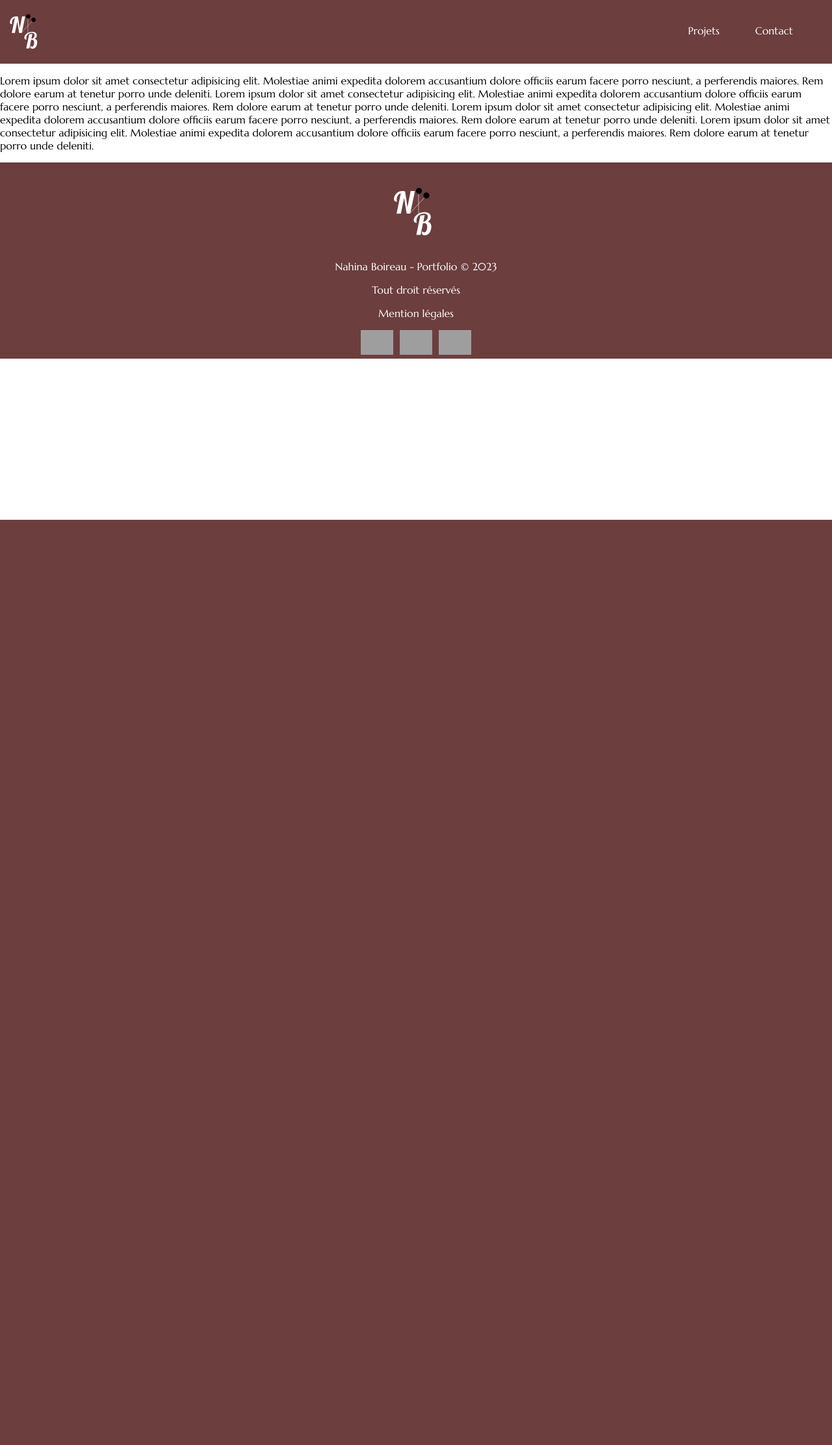
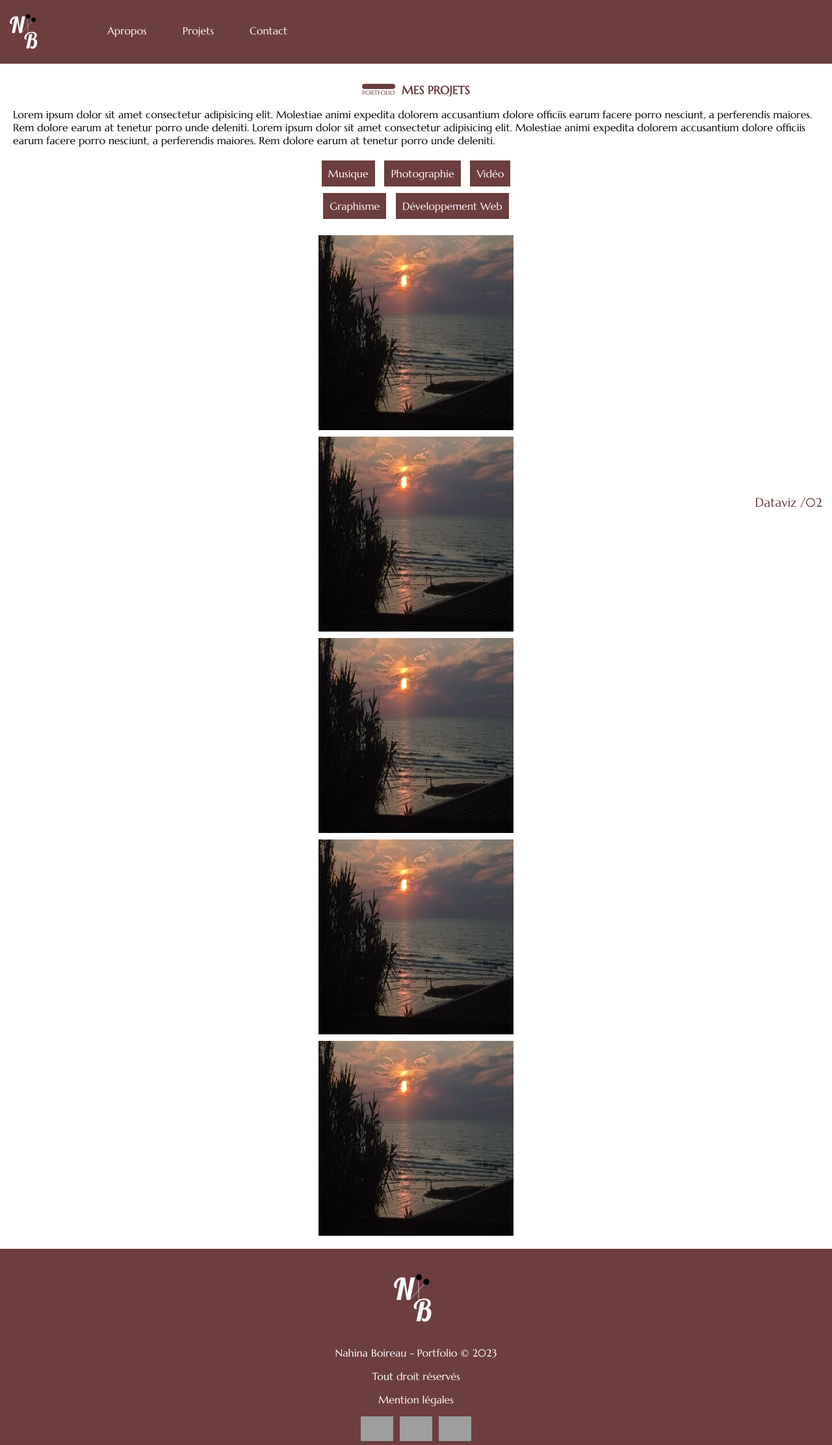
Before and after one commit to nahinaboireau/Portfolio, a PHP site: page /projet.html in a window 1280 px wide. Shown: the whole page at 65% size. Before the commit the page ends 800 px from the top, so only its background shows below. Run offline with PHP 8.4, Linux system fonts and the light colour scheme; grey boxes are pictures that could not be loaded.

Commit message:
:art:
finalisation page projet

```diff
--- a/contact.html
+++ b/contact.html
@@ -16,8 +16,10 @@
     <nav>
         <img src="./images/logo-NB.svg" alt="" class="logo">
         <div class="rubrique">
+            <a href="Apropos.html">Apropos</a>
             <a href="projet.html">Projets</a>
             <a href="contact.html">Contact</a>
+
         </div>
     </nav>
     <p>Lorem ipsum dolor sit amet consectetur adipisicing elit. Molestiae animi expedita dolorem accusantium dolore
--- a/index.html
+++ b/index.html
@@ -16,8 +16,10 @@
     <nav>
         <img src="./images/logo-NB.svg" alt="" class="logo">
         <div class="rubrique">
+            <a href="Apropos.html">Apropos</a>
             <a href="projet.html">Projets</a>
             <a href="contact.html">Contact</a>
+
         </div>
     </nav>
 
--- a/projet.css
+++ b/projet.css
@@ -11,16 +11,13 @@ body {
 }
 
 
-
-
-    /* ... (Styles pour les écrans de 320px) */
+/* nav */
 nav {
     background-color: #6C3E3E;
     display: flex;
     flex-direction: column;
 }
 
-    /* ... Autres styles pour les écrans de 320px */
 
 .logo {
     width: 20%;
@@ -47,6 +44,123 @@ body {
     text-decoration: none;
 }
 
+/* intro */
+
+div.boite-tout {
+    display: flex;
+    justify-content: center;
+    align-items: center;
+    margin-top:20px;
+
+
+
+}
+
+div.boite-petit {
+    display: flex;
+    flex-direction: column;
+    height: 48%;
+    padding-right: 10px;
+    margin-top:10px;
+
+
+
+
+}
+
+div.bordure {
+    background-color: #6C3E3E;
+    border-radius: 36px;
+    width: 100%;
+    height: 8px;
+    margin: 0;
+
+
+}
+
+
+
+.nom {
+    color: #6C3E3E;
+    font-family: 'Marcellus', serif;
+    font-size: 1.1em;
+    display: flex;
+    margin:0;
+    margin-top:10px;
+
+}
+
+
+.portfolio {
+    color: #6C3E3E;
+    font-family: 'Marcellus', serif;
+    font-size: 0.6em;
+    display: flex;
+    margin: 0;
+}
+
+/*lien pour les catégories */
+.categorie {
+    margin-bottom: 20px;
+}
+
+.lien {
+    text-align: center;
+}
+
+.lien a {
+    text-decoration: none;
+    color: white;
+    padding: 10px; /* Add padding for better visual appearance */
+    margin: 5px; /* Add margin for spacing between links */
+    background-color: #6C3E3E;
+    display: inline-block; /* Set display to inline-block for proper alignment */
+}
+
+.tous-projets{
+    margin-bottom:20px;
+}
+.projet-associe .carre {
+    width: 300px;
+    height: 300px;
+    background:#6C3E3E;
+    display: flex;
+    align-items: center;
+    justify-content: center;
+    margin: auto;
+    margin-top: 10px;
+}
+
+.projet-associe .carre img {
+    width: 100%;
+    height: 100%;
+}
+
+.nom-projet1,
+.nom-projet2,
+.nom-projet3,
+.nom-projet4,
+.nom-projet5{
+    position: absolute;
+    bottom: 10px;
+    right: 10px;
+    color: #6C3E3E;
+    font-size: 1.2em;
+    background-color: white;
+    padding: 5px;
+
+}
+
+/* paragraphe */
+p{
+    margin-left:20px;
+    margin-right:20px;
+}
+
+
+
+
+/* footer */
 .footer {
     background-color: #6C3E3E;
     color: white;
@@ -152,7 +266,8 @@ body {
         display: flex;
         align-items: center;
         justify-content: center;
-        gap: 30px; /* Ajustez la valeur de gap selon vos besoins */
+        gap: 30px;
+        /* Ajustez la valeur de gap selon vos besoins */
     }
 
     .reseaux-sociaux a {
@@ -170,10 +285,10 @@ body {
     }
 
 
-    .logo-footer{
+    .logo-footer {
         width: 100px;
         height: 100px;
-        margin-top:20px;
+        margin-top: 20px;
 
     }
 
--- a/projet.html
+++ b/projet.html
@@ -14,21 +14,95 @@
 
 <body>
     <nav>
-        <img src="./images/logo-NB.svg" alt="" class="logo">
+        <a href="index.html"><img src="./images/logo-NB.svg" alt="" class="logo"></a>
         <div class="rubrique">
+            <a href="Apropos.html">Apropos</a>
             <a href="projet.html">Projets</a>
             <a href="contact.html">Contact</a>
+
         </div>
     </nav>
-    <p>Lorem ipsum dolor sit amet consectetur adipisicing elit. Molestiae animi expedita dolorem accusantium dolore
-        officiis earum facere porro nesciunt, a perferendis maiores. Rem dolore earum at tenetur porro unde deleniti.
-        Lorem ipsum dolor sit amet consectetur adipisicing elit. Molestiae animi expedita dolorem accusantium dolore
-        officiis earum facere porro nesciunt, a perferendis maiores. Rem dolore earum at tenetur porro unde deleniti.
-        Lorem ipsum dolor sit amet consectetur adipisicing elit. Molestiae animi expedita dolorem accusantium dolore
-        officiis earum facere porro nesciunt, a perferendis maiores. Rem dolore earum at tenetur porro unde deleniti.
-        Lorem ipsum dolor sit amet consectetur adipisicing elit. Molestiae animi expedita dolorem accusantium dolore
-        officiis earum facere porro nesciunt, a perferendis maiores. Rem dolore earum at tenetur porro unde deleniti.
-    </p>
+    <main>
+        <div class="boite-tout">
+            <div class="boite-petit">
+                <div class="bordure"></div>
+                <p class="portfolio">PORTFOLIO</p>
+            </div>
+            <h1 class="nom">MES PROJETS</h1>
+        </div>
+        <div>
+            <p>Lorem ipsum dolor sit amet consectetur adipisicing elit. Molestiae animi expedita dolorem accusantium
+                dolore
+                officiis earum facere porro nesciunt, a perferendis maiores. Rem dolore earum at tenetur porro unde
+                deleniti.
+                Lorem ipsum dolor sit amet consectetur adipisicing elit. Molestiae animi expedita dolorem accusantium
+                dolore
+                officiis earum facere porro nesciunt, a perferendis maiores. Rem dolore earum at tenetur porro unde
+                deleniti.
+
+            </p>
+            <div class="categorie">
+                <div class="lien">
+                    <a href="Musique.html">Musique</a>
+                    <a href="Photographie.html">Photographie</a>
+                    <a href="Video.html">Vidéo</a>
+                    <br>
+                    <a href="Graphisme.html">Graphisme</a>
+                    <a href="Dev.html">Développement Web</a>
+
+                </div>
+            </div>
+            <div class="tous-projets">
+                <div class="projet-associe">
+                    <div class="carre">
+                        <img src="./images/image-accueil.jpg" alt="">
+                        <span class="nom-projet1">Dataviz /02</span>
+                    </div>
+                </div>
+                <div class="projet-associe">
+                    <div class="carre">
+                        <img src="./images/image-accueil.jpg" alt="">
+                        <span class="nom-projet2">Dataviz /02</span>
+                    </div>
+                </div>
+                <div class="projet-associe">
+                    <div class="carre">
+                        <img src="./images/image-accueil.jpg" alt="">
+                        <span class="nom-projet3">Dataviz /02</span>
+                    </div>
+
+                </div>
+                <div class="projet-associe">
+                    <div class="carre">
+                        <img src="./images/image-accueil.jpg" alt="">
+                        <span class="nom-projet4">Dataviz /02</span>
+                    </div>
+
+                </div>
+                <div class="projet-associe">
+                    <div class="carre">
+                        <img src="./images/image-accueil.jpg" alt="">
+                        <span class="nom-projet5">Dataviz /02</span>
+                    </div>
+                </div>
+
+
+            </div>
+
+
+
+        </div>
+
+
+
+
+
+
+    </main>
+
+
+
+
 
     <footer class="footer">
         <img src="./images/logo-NB.svg" alt="retour a l'accueil" class="logo-footer">
```
Also changed, not shown: Apropops.css (added), Apropos.html (added). Lines whose indentation alone changed are shown as unchanged.
